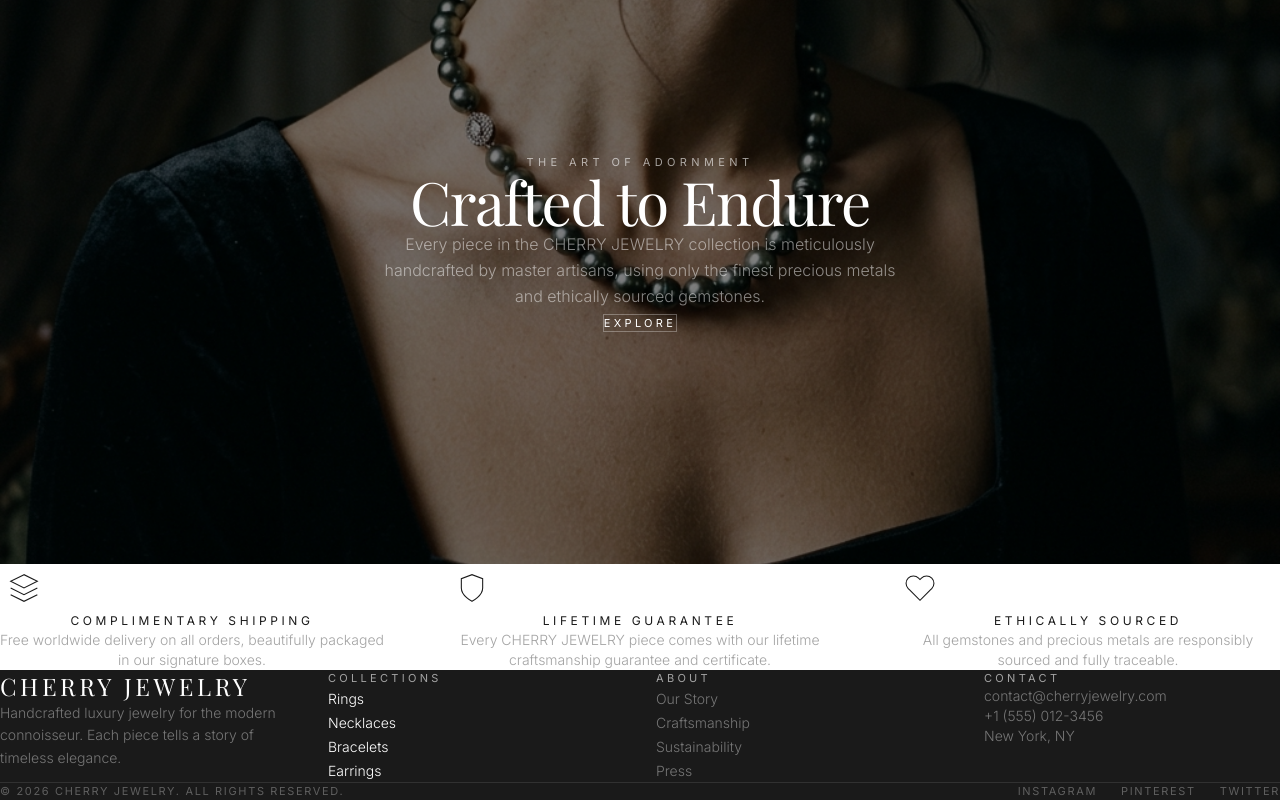
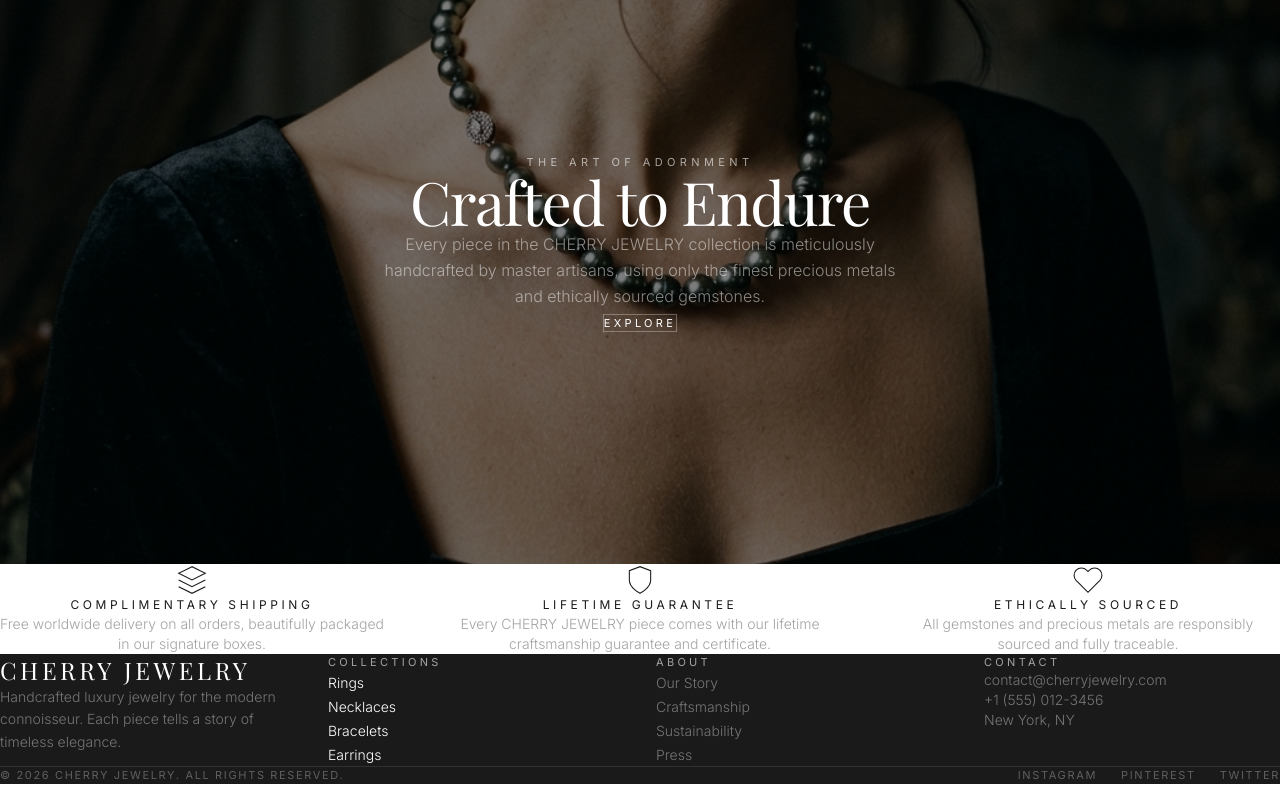
Before and after one commit to Youssef-ahkim/cherry-jewelry, a Next.js app: page / in a window 1280 px wide. Shown: the part 954-1754 px from the top of the page. Built offline with nearby package versions, Linux system fonts and the light colour scheme; no server answers; the database is empty; a web font is replaced by a local one.

Commit message:
center benefit card icons horizontally in page container

```diff
--- a/src/app/page.tsx
+++ b/src/app/page.tsx
@@ -55,7 +55,7 @@ export default async function HomePage() {
           <FadeIn>
             <div className="grid grid-cols-1 md:grid-cols-3 gap-12 md:gap-16 text-center">
               <div>
-                <div className="w-12 h-12 mx-auto mb-6 flex items-center justify-center">
+                <div className="flex justify-center mb-6">
                   <svg width="32" height="32" viewBox="0 0 24 24" fill="none" stroke="currentColor" strokeWidth="0.8">
                     <path d="M12 2L2 7l10 5 10-5-10-5z" />
                     <path d="M2 17l10 5 10-5" />
@@ -72,7 +72,7 @@ export default async function HomePage() {
               </div>
 
               <div>
-                <div className="w-12 h-12 mx-auto mb-6 flex items-center justify-center">
+                <div className="flex justify-center mb-6">
                   <svg width="32" height="32" viewBox="0 0 24 24" fill="none" stroke="currentColor" strokeWidth="0.8">
                     <path d="M12 22s8-4 8-10V5l-8-3-8 3v7c0 6 8 10 8 10z" />
                   </svg>
@@ -87,7 +87,7 @@ export default async function HomePage() {
               </div>
 
               <div>
-                <div className="w-12 h-12 mx-auto mb-6 flex items-center justify-center">
+                <div className="flex justify-center mb-6">
                   <svg width="32" height="32" viewBox="0 0 24 24" fill="none" stroke="currentColor" strokeWidth="0.8">
                     <path d="M20.84 4.61a5.5 5.5 0 00-7.78 0L12 5.67l-1.06-1.06a5.5 5.5 0 00-7.78 7.78l1.06 1.06L12 21.23l7.78-7.78 1.06-1.06a5.5 5.5 0 000-7.78z" />
                   </svg>
```
